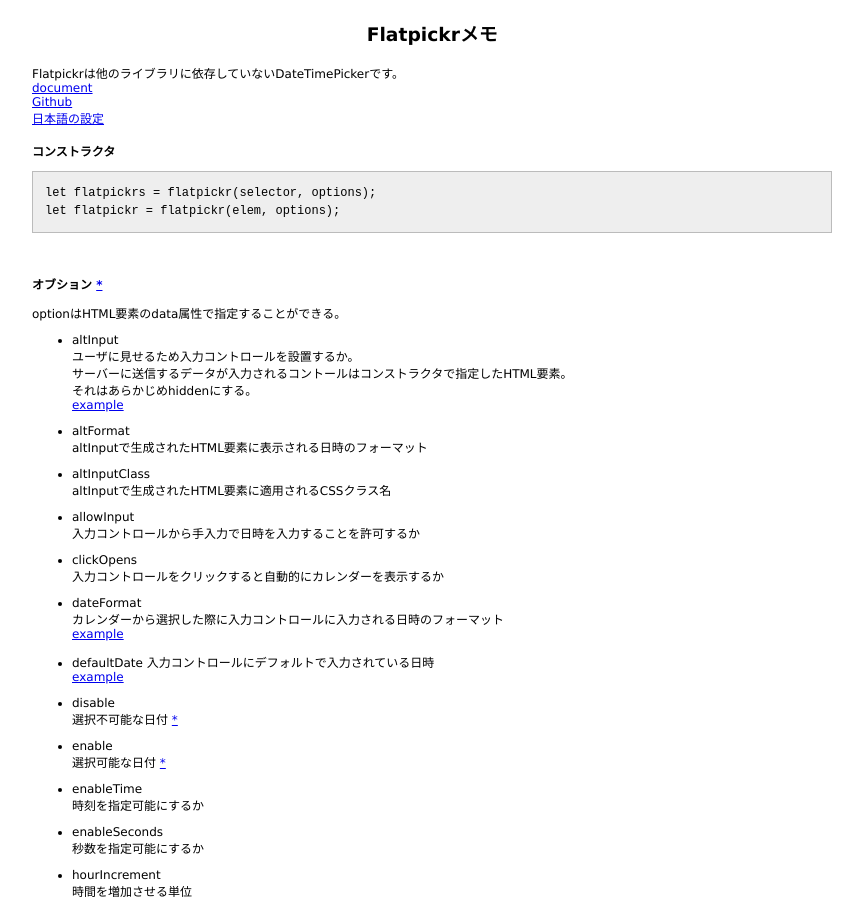
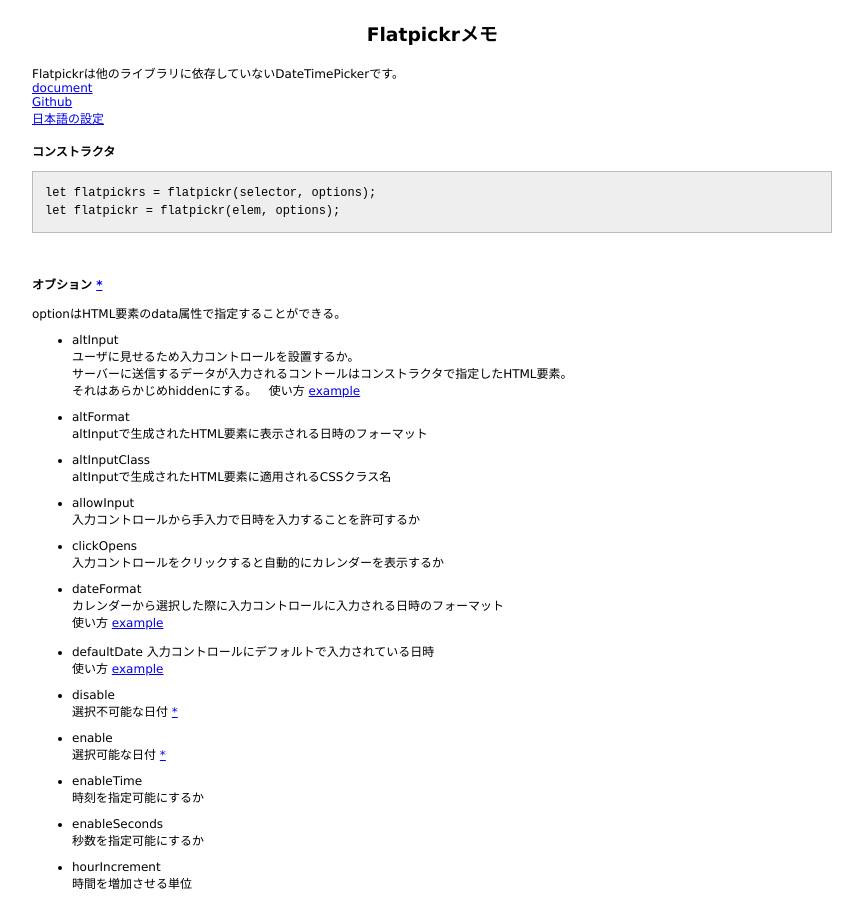
Before and after one commit to 38elements/38elements.github.com, a Jekyll site: the page built from _posts/2016-11-05-flatpickr.md, in a window 1280 px wide and 900 px high. Shown: the whole window, without its empty margins (208-1071 px from the left). Built offline with Jekyll 4.4.1, drawn with Linux system fonts in a browser that asks for light colours.

Commit message:
Update 2016-11-05-flatpickr.md

```diff
--- a/_posts/2016-11-05-flatpickr.md
+++ b/_posts/2016-11-05-flatpickr.md
@@ -23,7 +23,7 @@ optionはHTML要素のdata属性で指定することができる。
 ユーザに見せるため入力コントロールを設置するか。
 サーバーに送信するデータが入力されるコントールはコンストラクタで指定したHTML要素。
 それはあらかじめhiddenにする。
-[example](http://jsdo.it/38elements/flatpickr-alt-input)
+使い方 [example](http://jsdo.it/38elements/flatpickr-alt-input)
 
 * altFormat
 altInputで生成されたHTML要素に表示される日時のフォーマット
@@ -39,11 +39,11 @@ altInputで生成されたHTML要素に適用されるCSSクラス名
 
 * dateFormat
 カレンダーから選択した際に入力コントロールに入力される日時のフォーマット
-[example](http://jsdo.it/38elements/flatpickr-date-format)
+使い方 [example](http://jsdo.it/38elements/flatpickr-date-format)
 
 * defaultDate
 入力コントロールにデフォルトで入力されている日時
-[example](http://jsdo.it/38elements/flatpickr-date-format)
+使い方 [example](http://jsdo.it/38elements/flatpickr-date-format)
 
 * disable
 選択不可能な日付 [\*](https://chmln.github.io/flatpickr/#disable)
```
